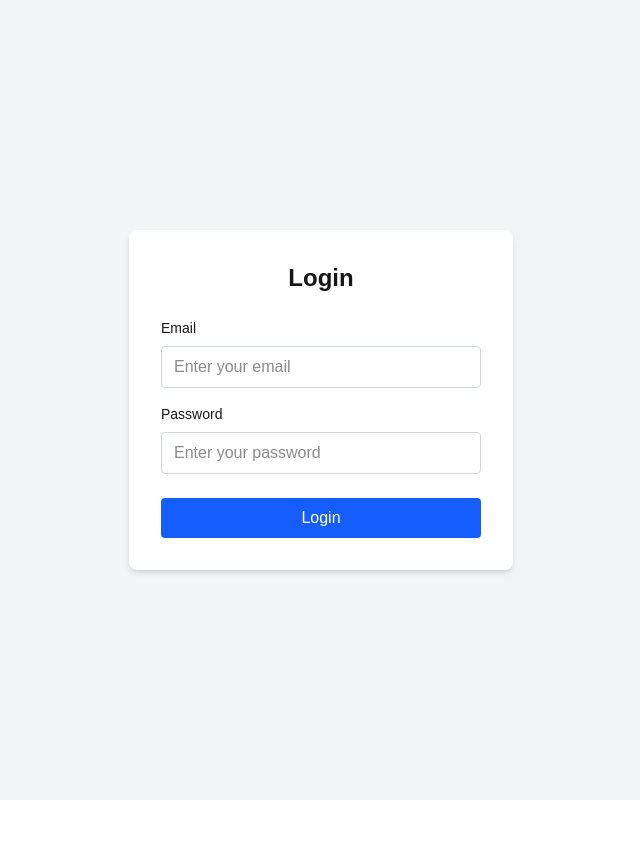
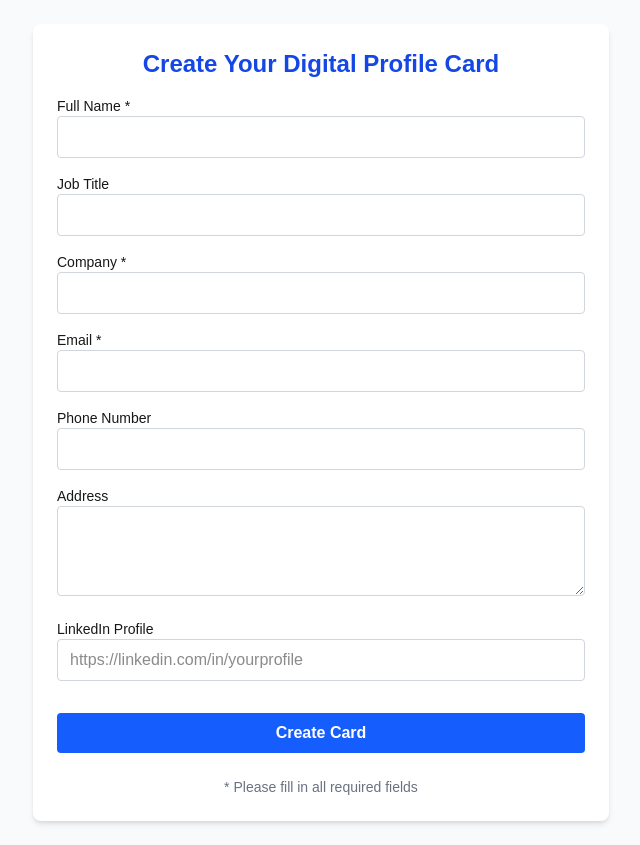
Before and after one commit to Thoeurnbunthen/Digital-card-users, a Next.js app: page / in a window 1280 px wide. Shown: the whole page, without its empty margins (319-959 px from the left). Before the commit the page ends 800 px from the top, so only its background shows below. Built offline with nearby package versions, Linux system fonts and the light colour scheme.

Commit message:
create-card page

```diff
--- a/package.json
+++ b/package.json
@@ -9,7 +9,9 @@
     "lint": "next lint"
   },
   "dependencies": {
+    "lucide-react": "^0.525.0",
     "next": "15.3.4",
+    "qrcode.react": "^4.2.0",
     "react": "^19.0.0",
     "react-dom": "^19.0.0"
   },
--- /dev/null
+++ b/src/app/auth/create-card/page.tsx
@@ -0,0 +1,144 @@
+"use client";
+
+import { useState } from "react";
+import { useRouter } from "next/navigation";
+
+const CreateProfileCard = () => {
+  const router = useRouter();
+  const [formData, setFormData] = useState({
+    fullName: "",
+    jobTitle: "",
+    company: "",
+    email: "",
+    phone: "",
+    address: "",
+    linkedin: "",
+  });
+
+  const [isSubmitting, setIsSubmitting] = useState(false);
+
+  const handleChange = (field: string, value: string) => {
+    setFormData((prev) => ({
+      ...prev,
+      [field]: value,
+    }));
+  };
+
+  const handleSubmit = async (e: React.FormEvent) => {
+    e.preventDefault();
+    setIsSubmitting(true);
+
+    // Simulate saving data (e.g., to database)
+    setTimeout(() => {
+      alert("Card created successfully!");
+      router.push("/card/demo"); // Navigate to demo page
+      setIsSubmitting(false);
+    }, 2000);
+  };
+
+  const isValid = formData.fullName && formData.company && formData.email;
+
+  return (
+    <div className="min-h-screen bg-gray-50 p-6">
+      <div className="max-w-xl mx-auto bg-white shadow-md rounded-lg p-6">
+        <h1 className="text-2xl font-bold mb-4 text-center text-blue-700">
+          Create Your Digital Profile Card
+        </h1>
+
+        <form onSubmit={handleSubmit} className="space-y-4">
+          <div>
+            <label className="block font-medium text-sm">Full Name *</label>
+            <input
+              type="text"
+              className="w-full border border-gray-300 rounded px-3 py-2"
+              value={formData.fullName}
+              onChange={(e) => handleChange("fullName", e.target.value)}
+              required
+            />
+          </div>
+
+          <div>
+            <label className="block font-medium text-sm">Job Title</label>
+            <input
+              type="text"
+              className="w-full border border-gray-300 rounded px-3 py-2"
+              value={formData.jobTitle}
+              onChange={(e) => handleChange("jobTitle", e.target.value)}
+            />
+          </div>
+
+          <div>
+            <label className="block font-medium text-sm">Company *</label>
+            <input
+              type="text"
+              className="w-full border border-gray-300 rounded px-3 py-2"
+              value={formData.company}
+              onChange={(e) => handleChange("company", e.target.value)}
+              required
+            />
+          </div>
+
+          <div>
+            <label className="block font-medium text-sm">Email *</label>
+            <input
+              type="email"
+              className="w-full border border-gray-300 rounded px-3 py-2"
+              value={formData.email}
+              onChange={(e) => handleChange("email", e.target.value)}
+              required
+            />
+          </div>
+
+          <div>
+            <label className="block font-medium text-sm">Phone Number</label>
+            <input
+              type="tel"
+              className="w-full border border-gray-300 rounded px-3 py-2"
+              value={formData.phone}
+              onChange={(e) => handleChange("phone", e.target.value)}
+            />
+          </div>
+
+          <div>
+            <label className="block font-medium text-sm">Address</label>
+            <textarea
+              className="w-full border border-gray-300 rounded px-3 py-2"
+              rows={3}
+              value={formData.address}
+              onChange={(e) => handleChange("address", e.target.value)}
+            />
+          </div>
+
+          <div>
+            <label className="block font-medium text-sm">
+              LinkedIn Profile
+            </label>
+            <input
+              type="url"
+              className="w-full border border-gray-300 rounded px-3 py-2"
+              value={formData.linkedin}
+              onChange={(e) => handleChange("linkedin", e.target.value)}
+              placeholder="https://linkedin.com/in/yourprofile"
+            />
+          </div>
+
+          <button
+            type="submit"
+            disabled={!isValid || isSubmitting}
+            className="w-full bg-blue-600 hover:bg-blue-700 text-white font-semibold py-2 px-4 rounded mt-4"
+          >
+            {isSubmitting ? "Creating Card..." : "Create Card"}
+          </button>
+
+          {!isValid && (
+            <p className="text-sm text-center text-gray-500 mt-2">
+              * Please fill in all required fields
+            </p>
+          )}
+        </form>
+      </div>
+    </div>
+  );
+};
+
+export default CreateProfileCard;
--- a/src/app/page.tsx
+++ b/src/app/page.tsx
@@ -1,8 +1,9 @@
-import Login from "./auth/login/page";
+import CreateProfileCard from "./auth/create-card/page";
+
 export default function Home() {
   return (
     <div>
-      <Login />
+      <CreateProfileCard />
     </div>
   );
 }
```
Also changed, not shown: src/types/user.ts (added, +12 -0 lines), src/app/auth/profile/page.tsx (added), 2 other files (tests, documents, lock files or other folders).
